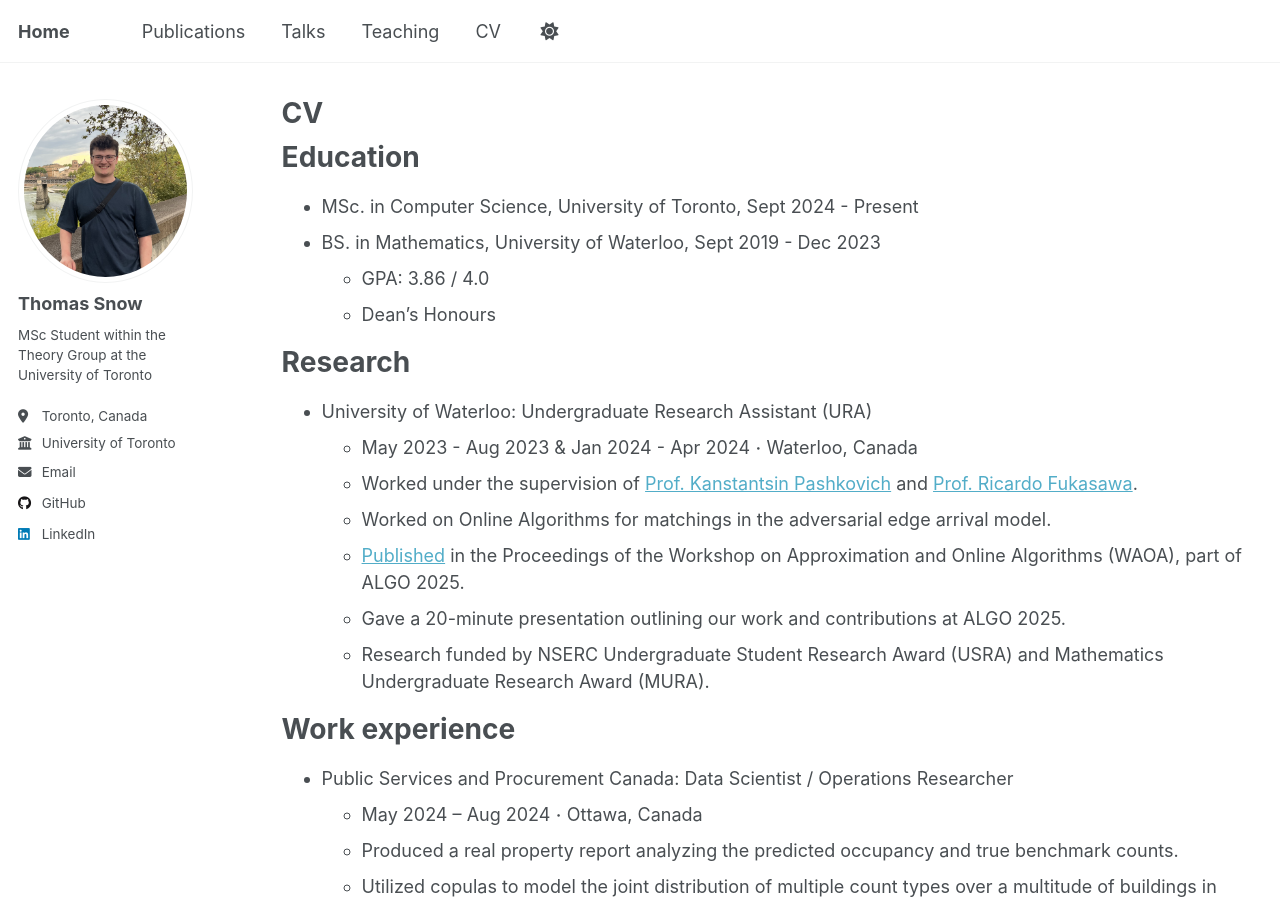
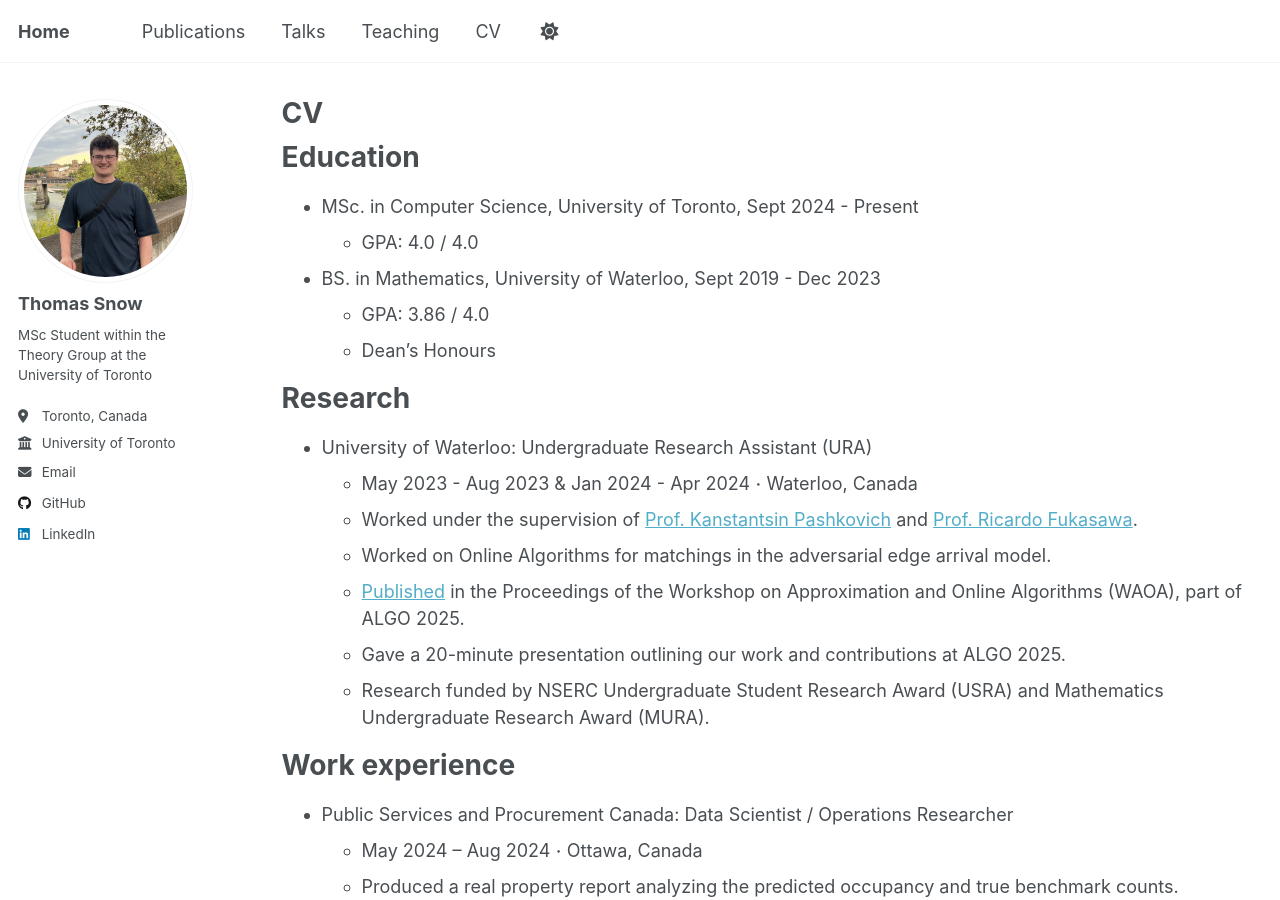
Before and after one commit to tsnowh/tsnowh.github.io, a Jekyll site: the page built from _pages/cv.md, in a window 1280 px wide and 900 px high. Built offline with Jekyll 4.4.1, drawn with Linux system fonts in a browser that asks for light colours; a script that is not in the unit is left out.

Commit message:
Update cv.md

```diff
--- a/_pages/cv.md
+++ b/_pages/cv.md
@@ -12,6 +12,7 @@ redirect_from:
 Education
 ======
 * MSc. in Computer Science, University of Toronto, Sept 2024 - Present
+  * GPA: 4.0 / 4.0
 * BS. in Mathematics, University of Waterloo, Sept 2019 - Dec 2023
   * GPA: 3.86 / 4.0
   * Dean's Honours
```
